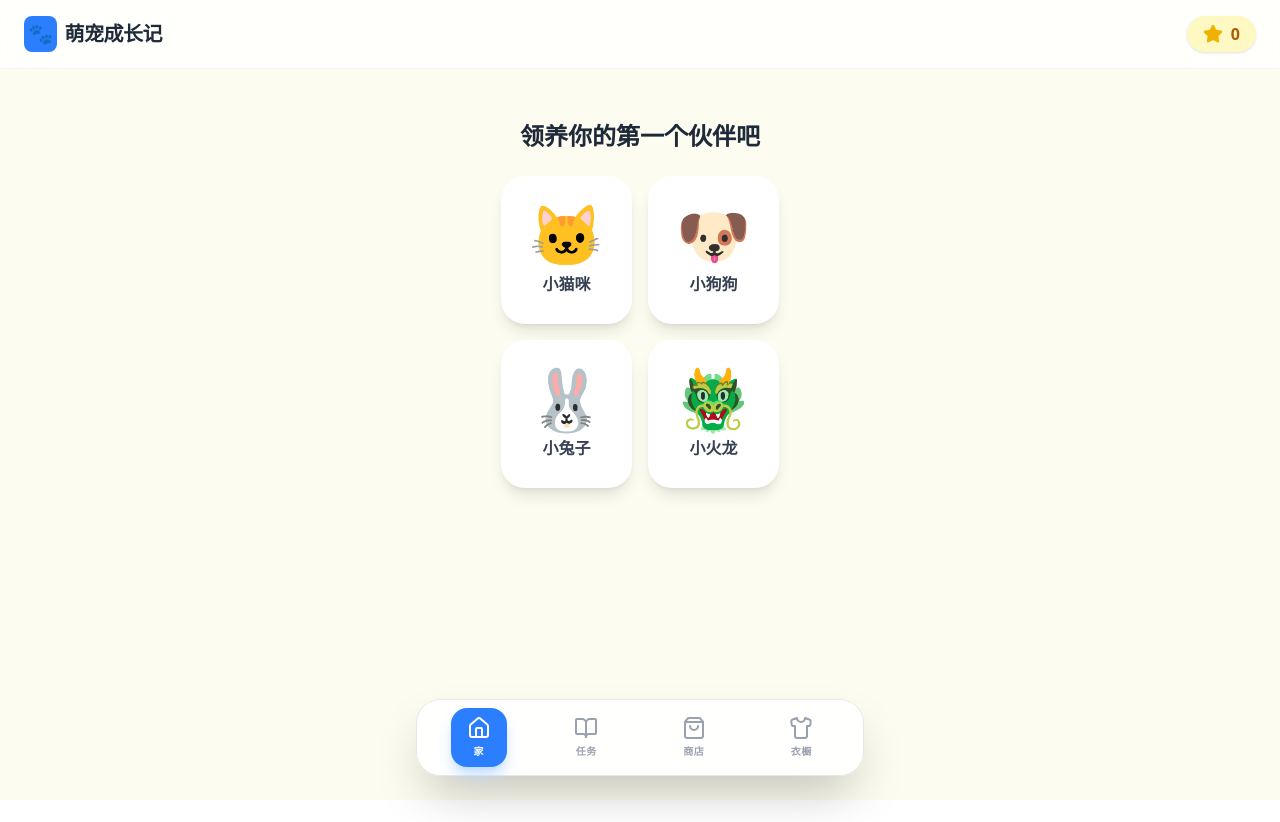
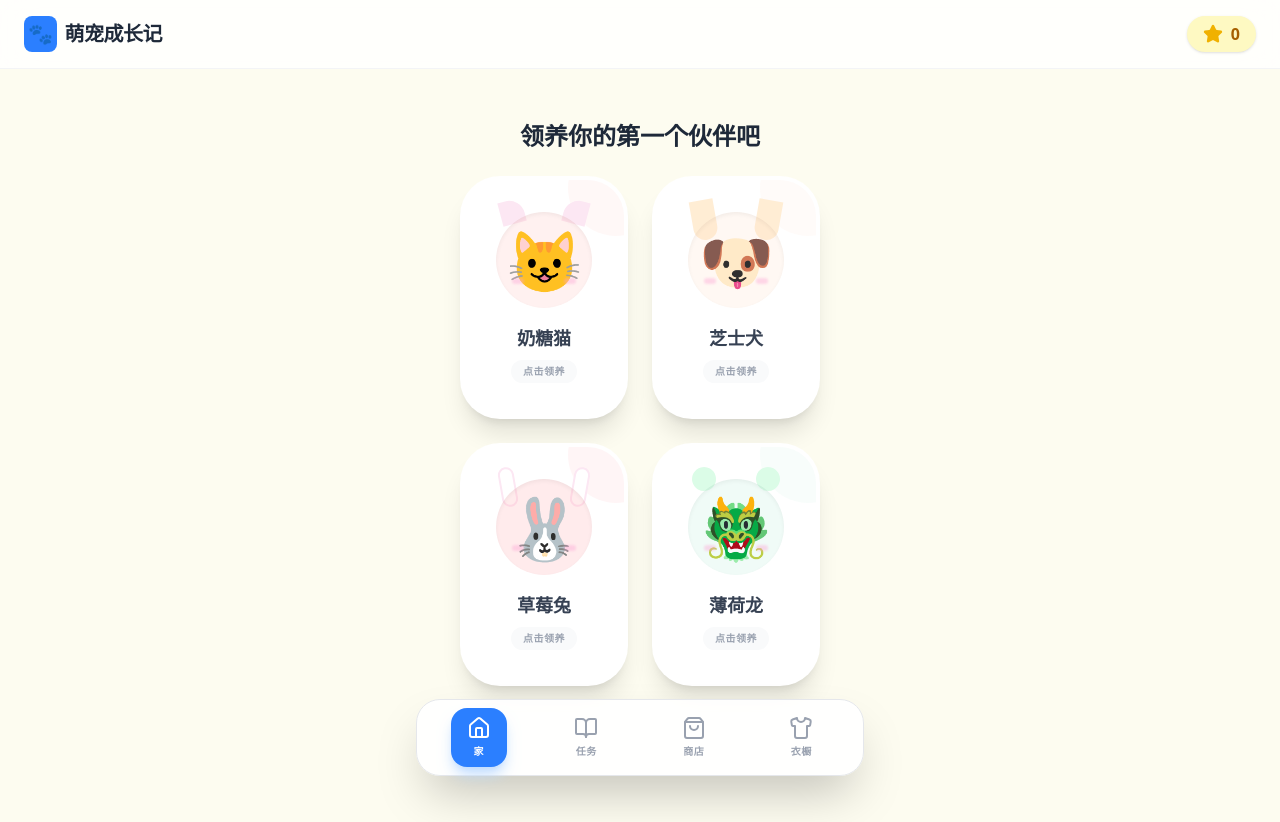
Before and after one commit to loinnn/pet-growth-diary, a React (Vite) app: page / in a window 1280 px wide. Before the commit the page ends 800 px from the top, so only its background shows below. Built offline with nearby package versions, Linux system fonts and the light colour scheme.

Commit message:
Add files via upload

```diff
--- a/src/App.tsx
+++ b/src/App.tsx
@@ -147,13 +147,19 @@ export default function App() {
 
   const playWithPet = () => {
     if (!pet) return;
+    if (points < 5) {
+      alert('积分不够陪它玩哦，快去完成任务吧！');
+      return;
+    }
+
+    setPoints(prev => prev - 5);
     setIsActionAnimating(prev => ({ ...prev, playing: true }));
     setTimeout(() => setIsActionAnimating(prev => ({ ...prev, playing: false })), 2000);
 
     setPet({
       ...pet,
       happiness: Math.min(100, pet.happiness + 20),
-      exp: pet.exp + 15
+      exp: pet.exp + 5
     });
   };
 
@@ -175,17 +181,64 @@ export default function App() {
       {!pet ? (
         <div className="text-center space-y-6">
           <h2 className="text-2xl font-bold text-gray-800">领养你的第一个伙伴吧</h2>
-          <div className="grid grid-cols-2 gap-4 px-4">
+          <div className="grid grid-cols-2 gap-6 px-4">
             {(Object.keys(PET_TEMPLATES) as PetType[]).map(type => (
               <motion.button
                 key={type}
-                whileHover={{ scale: 1.05 }}
+                whileHover={{ scale: 1.05, y: -5 }}
                 whileTap={{ scale: 0.95 }}
                 onClick={() => setIsNamingPet(type)}
-                className="p-6 rounded-3xl bg-white shadow-lg border-4 border-transparent hover:border-blue-400 transition-all flex flex-col items-center"
+                className="relative p-8 rounded-[40px] bg-white shadow-xl border-4 border-transparent hover:border-blue-400 transition-all flex flex-col items-center overflow-hidden group"
               >
-                <span className="text-6xl mb-2">{PET_TEMPLATES[type].stages[0]}</span>
-                <span className="font-bold text-gray-700">{PET_TEMPLATES[type].name}</span>
+                {/* Background Decoration */}
+                <div
+                  className="absolute -top-10 -right-10 w-24 h-24 rounded-full opacity-10 group-hover:scale-150 transition-transform duration-500"
+                  style={{ backgroundColor: PET_TEMPLATES[type].color }}
+                />
+
+                {/* Character Preview */}
+                <div className="relative mb-4">
+                  {/* Ears Preview */}
+                  <div className="absolute -top-3 inset-x-0 flex justify-between px-1">
+                    {type === 'rabbit' ? (
+                      <>
+                        <div className="w-4 h-10 bg-white rounded-full rotate-[-10deg] border-2 border-pink-100" />
+                        <div className="w-4 h-10 bg-white rounded-full rotate-[10deg] border-2 border-pink-100" />
+                      </>
+                    ) : type === 'cat' ? (
+                      <>
+                        <div className="w-6 h-6 bg-pink-100 rounded-tr-2xl rotate-[-15deg]" />
+                        <div className="w-6 h-6 bg-pink-100 rounded-tl-2xl rotate-[15deg]" />
+                      </>
+                    ) : type === 'dog' ? (
+                      <>
+                        <div className="w-6 h-10 bg-orange-100 rounded-b-full rotate-[-10deg]" />
+                        <div className="w-6 h-10 bg-orange-100 rounded-b-full rotate-[10deg]" />
+                      </>
+                    ) : (
+                      <>
+                        <div className="w-6 h-6 bg-green-100 rounded-full rotate-[-15deg]" />
+                        <div className="w-6 h-6 bg-green-100 rounded-full rotate-[15deg]" />
+                      </>
+                    )}
+                  </div>
+                  <div
+                    className="w-24 h-24 rounded-full flex items-center justify-center text-6xl shadow-inner relative z-10"
+                    style={{ backgroundColor: PET_TEMPLATES[type].color + '33' }}
+                  >
+                    {PET_TEMPLATES[type].stages[0]}
+                    {/* Tiny Blush in Preview */}
+                    <div className="absolute inset-x-0 bottom-6 flex justify-between px-4 opacity-40">
+                      <div className="w-3 h-1.5 bg-pink-300 rounded-full blur-[1px]" />
+                      <div className="w-3 h-1.5 bg-pink-300 rounded-full blur-[1px]" />
+                    </div>
+                  </div>
+                </div>
+
+                <span className="font-black text-gray-700 text-lg">{PET_TEMPLATES[type].name}</span>
+                <div className="mt-2 px-3 py-1 bg-gray-50 rounded-full text-[10px] font-bold text-gray-400 uppercase tracking-wider">
+                  点击领养
+                </div>
               </motion.button>
             ))}
           </div>
@@ -261,9 +314,12 @@ export default function App() {
                 whileHover={{ scale: 1.1 }}
                 whileTap={{ scale: 0.9 }}
                 onClick={playWithPet}
-                className="bg-pink-400 text-white p-4 rounded-full shadow-lg hover:bg-pink-500 transition-colors"
+                className="bg-pink-400 text-white p-4 rounded-full shadow-lg hover:bg-pink-500 transition-colors relative"
               >
                 <Heart className="w-8 h-8" />
+                <div className="absolute -top-2 -right-2 bg-white text-pink-500 text-[10px] font-black w-6 h-6 rounded-full flex items-center justify-center shadow-sm border border-pink-100">
+                  -5
+                </div>
               </motion.button>
               <span className="text-xs font-bold text-pink-500">陪它玩</span>
             </div>
@@ -335,11 +391,27 @@ export default function App() {
     </div>
   );
 
-  const renderTasks = () => (
-    <div className="space-y-4 py-6">
-      <h2 className="text-2xl font-bold text-gray-800 px-4">今日任务</h2>
-      <div className="space-y-3 px-4">
-        {INITIAL_TASKS.map(task => (
+  const renderTasks = () => {
+    const categories = [
+      { id: 'life', name: '生活类', icon: '🏠' },
+      { id: 'habit', name: '习惯类', icon: '✨' },
+      { id: 'learning', name: '学习 & 专注力类', icon: '📚' },
+      { id: 'emotion', name: '礼貌与情绪类', icon: '🌈' },
+    ];
+
+    return (
+      <div className="space-y-8 py-6 px-4">
+        <h2 className="text-2xl font-bold text-gray-800">今日任务</h2>
+        {categories.map(cat => {
+          const catTasks = INITIAL_TASKS.filter(t => t.category === cat.id);
+          return (
+            <div key={cat.id} className="space-y-4">
+              <div className="flex items-center space-x-2 border-b border-gray-100 pb-2">
+                <span className="text-xl">{cat.icon}</span>
+                <h3 className="text-lg font-bold text-gray-700">{cat.name}</h3>
+              </div>
+              <div className="space-y-3">
+                {catTasks.map(task => (
                   <motion.div
                     key={task.id}
                     initial={{ opacity: 0, x: -20 }}
@@ -349,7 +421,7 @@ export default function App() {
                     <div className="flex items-center space-x-4">
                       <span className="text-4xl">{task.icon}</span>
                       <div>
-                <h3 className="font-bold text-gray-800">{task.title}</h3>
+                        <h4 className="font-bold text-gray-800">{task.title}</h4>
                         <p className="text-sm text-gray-500">{task.description}</p>
                       </div>
                     </div>
@@ -376,6 +448,10 @@ export default function App() {
               </div>
             </div>
           );
+        })}
+      </div>
+    );
+  };
 
   const renderShop = () => (
     <div className="space-y-4 py-6">
--- a/src/constants.ts
+++ b/src/constants.ts
@@ -1,23 +1,47 @@
 import { PetType, Task, Item } from './types';
 
 export const PET_TEMPLATES: Record<PetType, { name: string; color: string; stages: string[] }> = {
-  cat: { name: '小猫咪', color: '#FFB7B2', stages: ['🐱', '🐈', '🦁'] },
-  dog: { name: '小狗狗', color: '#FFDAC1', stages: ['🐶', '🐕', '🐩'] },
-  rabbit: { name: '小兔子', color: '#E2F0CB', stages: ['🐰', '🐇', '🦄'] },
-  dragon: { name: '小火龙', color: '#B5EAD7', stages: ['🐲', '🐉', '🦖'] },
+  cat: { name: '奶糖猫', color: '#FFB7B2', stages: ['😺', '🐈', '🦁'] },
+  dog: { name: '芝士犬', color: '#FFDAC1', stages: ['🐶', '🐕', '🐩'] },
+  rabbit: { name: '草莓兔', color: '#FF9AA2', stages: ['🐰', '🐇', '🦄'] },
+  dragon: { name: '薄荷龙', color: '#B5EAD7', stages: ['🐲', '🐉', '🦖'] },
 };
 
 export const INITIAL_TASKS: Task[] = [
-  { id: 't1', title: '阅读30分钟', description: '静下心来读一本好书', points: 50, icon: '📖', category: 'study' },
-  { id: 't2', title: '整理玩具', description: '把玩好的玩具放回原位', points: 30, icon: '🧸', category: 'chore' },
-  { id: 't3', title: '自己刷牙', description: '早晚都要认真刷牙哦', points: 20, icon: '🪥', category: 'habit' },
-  { id: 't4', title: '帮妈妈扫地', description: '做一个勤劳的小帮手', points: 40, icon: '🧹', category: 'chore' },
-  { id: 't5', title: '背诵一首古诗', description: '感受中华文化的魅力', points: 60, icon: '📜', category: 'study' },
-  { id: 't6', title: '自己穿衣服', description: '我是独立的小宝贝', points: 20, icon: '👕', category: 'habit' },
-  { id: 't7', title: '练习钢琴/乐器', description: '美妙的音乐从这里开始', points: 70, icon: '🎹', category: 'study' },
-  { id: 't8', title: '吃完碗里的饭', description: '不浪费粮食是好习惯', points: 30, icon: '🍚', category: 'habit' },
-  { id: 't9', title: '给花浇水', description: '照顾小植物慢慢长大', points: 25, icon: '💧', category: 'chore' },
-  { id: 't10', title: '早睡早起', description: '晚上9点前上床睡觉', points: 50, icon: '🌙', category: 'habit' },
+  // 一、生活类
+  { id: 'l1', title: '按时起床', description: '按时起床，不赖床', points: 5, icon: '⏰', category: 'life' },
+  { id: 'l2', title: '自己穿衣穿鞋', description: '自己穿衣服、穿袜子、穿鞋', points: 5, icon: '👟', category: 'life' },
+  { id: 'l3', title: '自己刷牙', description: '自己刷牙（早晚各一次）', points: 5, icon: '🪥', category: 'life' },
+  { id: 'l4', title: '自己洗脸', description: '自己洗脸、擦香香', points: 5, icon: '🧼', category: 'life' },
+  { id: 'l5', title: '主动上厕所', description: '主动上厕所，不憋尿', points: 5, icon: '🚽', category: 'life' },
+  { id: 'l6', title: '整理睡具', description: '自己整理睡衣 / 小被子', points: 5, icon: '🛌', category: 'life' },
+  { id: 'l7', title: '按时上床', description: '按时上床，不拖延', points: 5, icon: '🌙', category: 'life' },
+  { id: 'l8', title: '安静入睡', description: '安静入睡，不吵闹', points: 5, icon: '💤', category: 'life' },
+
+  // 二、习惯类
+  { id: 'h1', title: '按时吃饭', description: '按时坐好吃饭，不拖拉', points: 5, icon: '🍽️', category: 'habit' },
+  { id: 'h2', title: '自己吃饭', description: '自己用勺子 / 筷子吃饭，不喂饭', points: 5, icon: '🥄', category: 'habit' },
+  { id: 'h3', title: '不挑食', description: '不挑食，不边玩边吃', points: 5, icon: '🥗', category: 'habit' },
+  { id: 'h4', title: '吃饭不撒饭', description: '吃饭不撒太多饭菜', points: 5, icon: '🍚', category: 'habit' },
+  { id: 'h5', title: '饭后送碗', description: '吃完自己把碗送到厨房', points: 5, icon: '🥣', category: 'habit' },
+  { id: 'h6', title: '饭前洗手', description: '饭前洗手、饭后擦嘴', points: 5, icon: '🧼', category: 'habit' },
+  { id: 'h7', title: '玩具归位', description: '玩具玩完自己收拾归位', points: 5, icon: '🧸', category: 'habit' },
+  { id: 'h8', title: '书放回书架', description: '看完书把书放回书架', points: 5, icon: '📚', category: 'habit' },
+  { id: 'h9', title: '挂好衣服', description: '自己脱外套、挂好衣服', points: 5, icon: '🧥', category: 'habit' },
+  { id: 'h10', title: '不乱扔垃圾', description: '不乱扔垃圾，知道丢垃圾桶', points: 5, icon: '🗑️', category: 'habit' },
+  { id: 'h11', title: '整理小口袋', description: '自己整理小书包 / 小口袋', points: 5, icon: '🎒', category: 'habit' },
+  { id: 'h12', title: '换鞋', description: '外出回家主动换鞋', points: 5, icon: '👞', category: 'habit' },
+
+  // 三、学习 & 专注力类
+  { id: 's1', title: '安静看书', description: '安静看书 10 分钟', points: 5, icon: '📖', category: 'learning' },
+  { id: 's2', title: '完成手工', description: '完成简单小手工 / 涂色', points: 5, icon: '🎨', category: 'learning' },
+  { id: 's3', title: '认识字数', description: '认识 1～3 个汉字 / 数字', points: 5, icon: '🔢', category: 'learning' },
+  { id: 's4', title: '练习舞蹈', description: '跟着音乐练习舞蹈动作', points: 5, icon: '💃', category: 'learning' },
+
+  // 四、礼貌与情绪类
+  { id: 'e1', title: '说对不起', description: '犯错愿意说 “对不起”', points: 5, icon: '🙏', category: 'emotion' },
+  { id: 'e2', title: '不哭闹', description: '不哭闹、不乱发脾气', points: 5, icon: '😊', category: 'emotion' },
+  { id: 'e3', title: '少看电视', description: '不一直看手机 / 电视', points: 5, icon: '📺', category: 'emotion' },
 ];
 
 export const SHOP_ITEMS: Item[] = [
--- a/src/types.ts
+++ b/src/types.ts
@@ -20,7 +20,7 @@ export interface Task {
   description: string;
   points: number;
   icon: string;
-  category: 'study' | 'chore' | 'habit';
+  category: 'life' | 'habit' | 'learning' | 'emotion';
 }
 
 export interface Item {
```
Also changed, not shown: src/components/PetAvatar.tsx (+68 -24 lines). Lines whose indentation alone changed are shown as unchanged.
